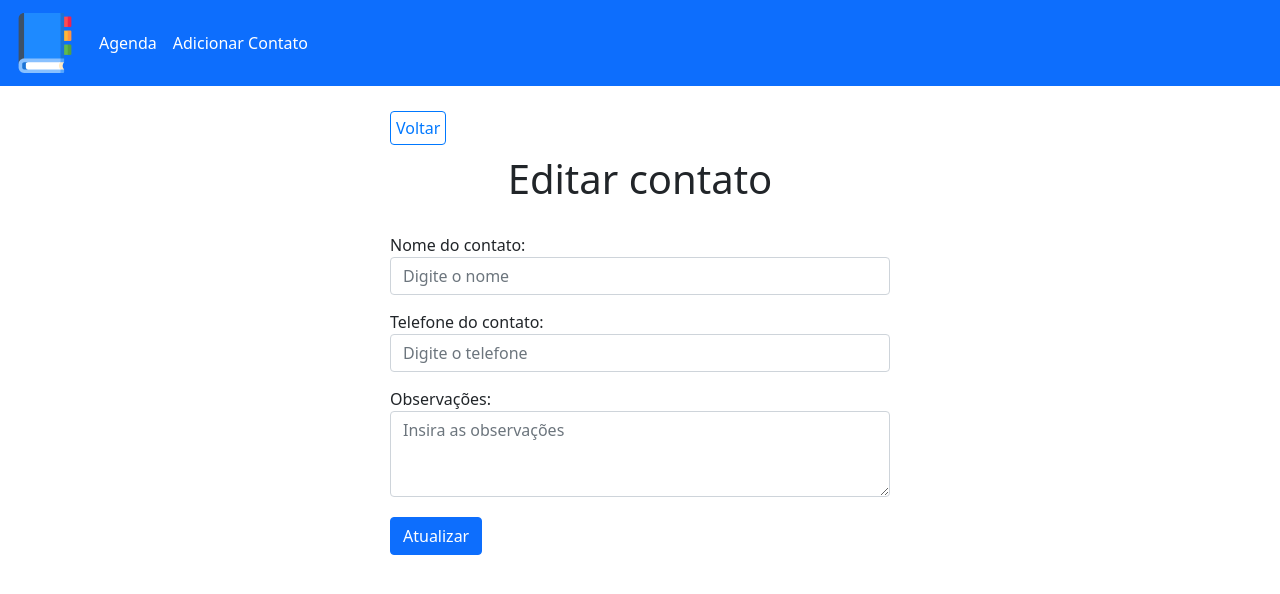
After one commit to JoaopedroSassi/PJ-Agenda, a PHP site: page /edit.php in a window 1280 px wide. The commit adds this page. Shown: the top 594 px of the page. Run offline with PHP 8.4, Linux system fonts and the light colour scheme; data that the repository does not hold is empty; some libraries are stand-ins or nearby versions.

Commit message:
Add edit.php + ATT index.php

```diff
--- /dev/null
+++ b/edit.php
@@ -0,0 +1,27 @@
+<?php
+   include_once('templates/header.php')
+?>
+   <div class="container">
+      <?php include_once('templates/back_btn.php') ?>
+      <h1 id="main-title">Editar contato</h1>
+      <form id="create-form" action="<?= $BASE_URL ?>config/process.php" method="POST">
+         <input type="hidden" name="type" value="Edit">
+         <input type="hidden" name="id" value="<?= $contact['id'] ?>">
+         <div class="form-group">
+            <label for="name">Nome do contato:</label>
+            <input type="text" class="form-control" name="name" id="name" placeholder="Digite o nome" value="<?= $contact['name'] ?>" required>
+         </div>
+         <div class="form-group">
+            <label for="phone">Telefone do contato:</label>
+            <input type="text" class="form-control" name="phone" id="phone" placeholder="Digite o telefone" value="<?= $contact['phone'] ?>" required>
+         </div>
+         <div class="form-group">
+            <label for="observations">Observações:</label>
+            <textarea type="text" class="form-control" name="observations" id="observations" placeholder="Insira as observações" rows="3"><?= $contact['observations'] ?></textarea>
+         </div>
+         <button type="submit" id="btn-create" class="btn btn-primary">Atualizar</button>
+      </form>
+   </div>
+<?php
+   include_once('templates/footer.php')
+?>
--- a/index.php
+++ b/index.php
@@ -25,7 +25,7 @@
                      <td scope="row"><?= $contact['phone'] ?></td>
                      <td class="actions">
                         <a href="<?= $BASE_URL ?>show.php?id=<?= $contact['id'] ?>"><i class="bi bi-arrows-angle-expand"></i></a>
-                        <a href="#"><i class="bi bi-pencil"></i></a>
+                        <a href="<?= $BASE_URL ?>edit.php?id=<?= $contact['id'] ?>"><i class="bi bi-pencil"></i></a>
                         <button type="submit" class="delete-btn"><i class="bi bi-person-dash-fill"></i></button>
                      </td>
                   </tr>
```
